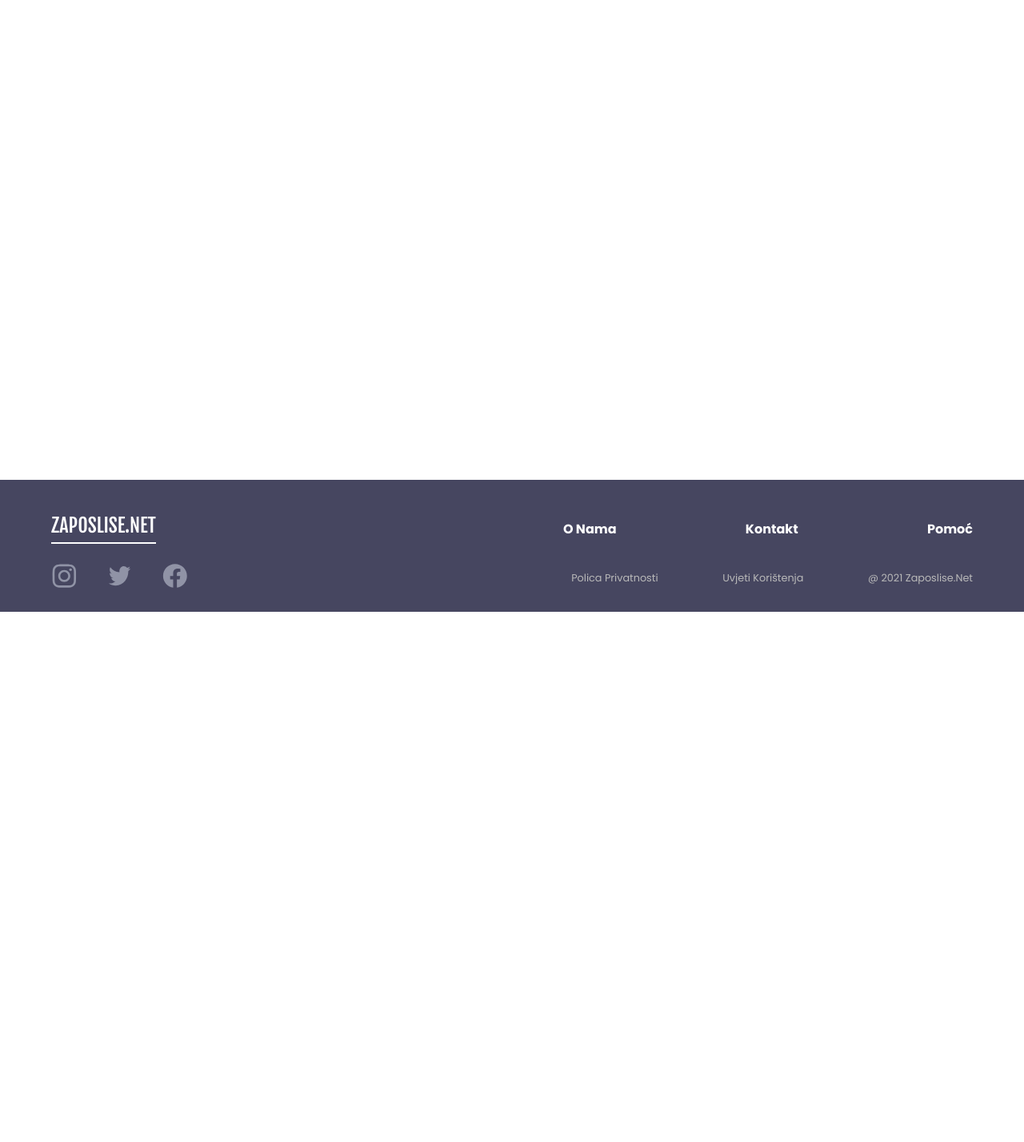
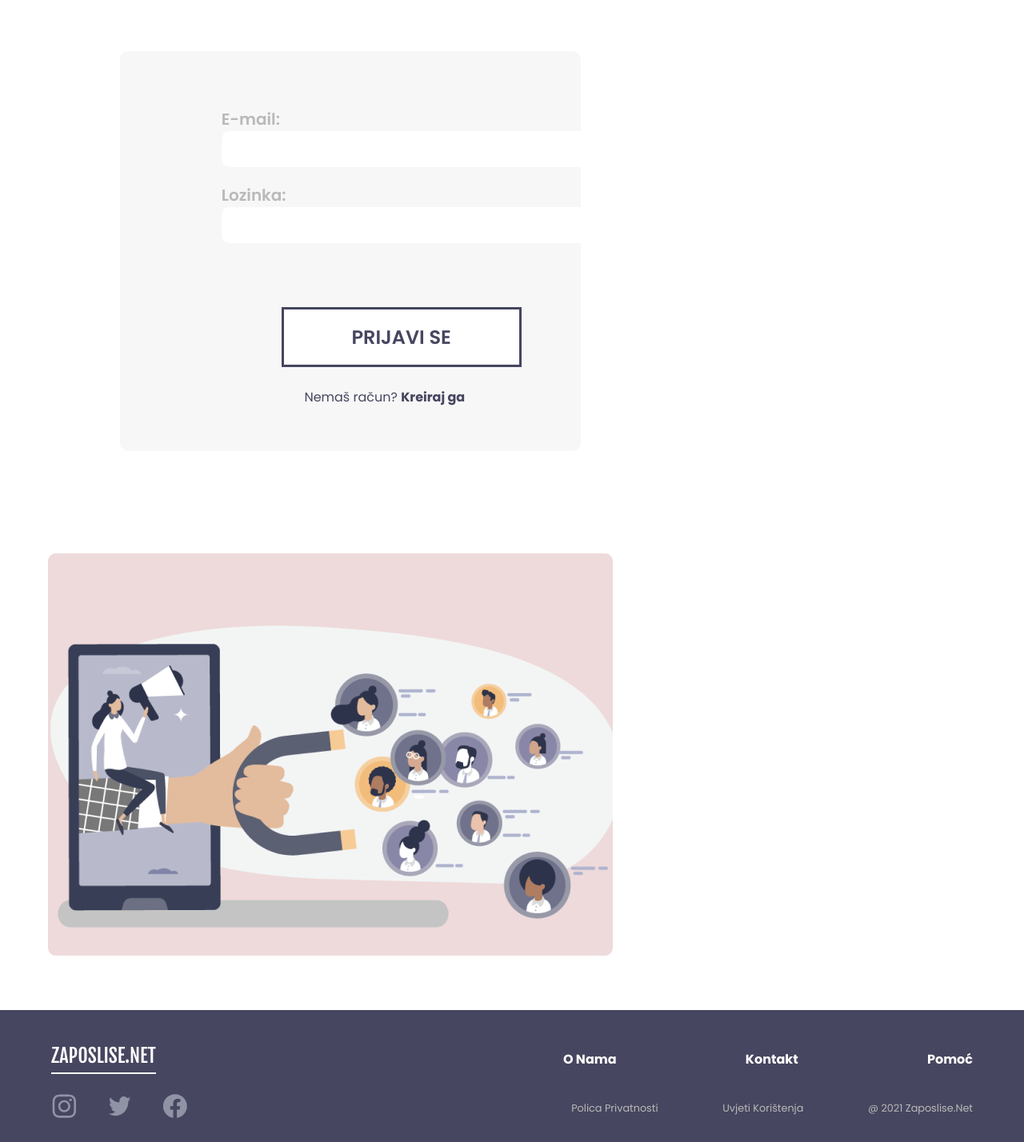
Before and after one commit to Zec-LST/Zaposli-Se-Net, a PHP site: page /auth/login.php in a window 1280 px wide. Shown: the part 95-1523 px from the top of the page at 80% size. Before the commit the page ends 860 px from the top, so only its background shows below. Run offline with PHP 8.4, Linux system fonts and the light colour scheme.

Commit message:
login layout done

```diff
--- a/auth/auth.css
+++ b/auth/auth.css
@@ -66,9 +66,10 @@
 
 .page-content {
   width: 100%;
-  height: 600px;
+  height: 700px;
 }
 
+/*REGISTRATION*/
 .registration-form {
   background-color: #F7F7F7;
   width: 80%;
@@ -134,6 +135,72 @@
   font-size: 16px;
   color: #464660;
   margin-left: 27%;
+}
+
+/*LOGIN*/
+.login-container {
+  overflow: hidden;
+}
+
+.login-left-container {
+  float: left;
+  background-color: #F7F7F7;
+  width: 45%;
+  height: 500px;
+  border-radius: 10px;
+  margin: 5% auto;
+  margin-left: 150px;
+  padding-top: 70px;
+}
+
+.login-right-container {
+  float: left;
+  margin: 5% auto;
+  margin-left: 60px;
+}
+
+.button-login {
+  text-align: center;
+  border: 3px solid #464660;
+  width: 300px;
+  height: 75px;
+  font-family: Poppins;
+  font-style: normal;
+  font-weight: 600;
+  font-size: 24px;
+  color: #464660;
+  background-color: white;
+  margin-top: 60px;
+  margin-left: 35%;
+}
+
+.login-text {
+  font-family: Poppins;
+  font-style: normal;
+  font-weight: normal;
+  font-size: 16px;
+  color: #464660;
+  margin-left: 40%;
+}
+
+.login-form label{
+  font-family: Poppins;
+  font-style: normal;
+  font-weight: 600;
+  font-size: 20px;
+  color: #B9B9B9;
+  margin-left: 22%;
+}
+
+.login-input {
+  border:0;
+  width: 500px;
+  height: 45px;
+  border-radius: 10px;
+  border-color: #FFFFFF;
+  background: #FFFFFF;
+  margin-bottom: 20px;
+  margin-left: 22%;
 }
 
 /* FOOTER */
--- a/auth/login.php
+++ b/auth/login.php
@@ -23,7 +23,27 @@
     </header>
 
     <div class="page-content">
-
+      <form class="login-form">
+        <div class="login-container">
+          <div class="login-left-container">
+            <p>
+              <label for="email">E-mail: </label> <br>
+              <input class="login-input" type="text" name="email" id="user_email" >
+            </p>
+            <p>
+              <label for="password">Lozinka: </label> <br>
+              <input class="login-input" type="text" name="password" id="user_password" >
+            </p>
+            <button type='button' aria-label='Pritisnuti za prijavu'
+              class='button-login'>PRIJAVI SE
+            </button>
+            <p class="login-text"><br>Nemaš račun?
+              <b>Kreiraj ga</b></p>
+          </div>
+          <div class="login-right-container">
+            <img class="login-photo" src="..\images\image-login.png">
+        </div>
+      </form>
     </div>
 
     <footer>
```
Also changed, not shown: images/image-login.png (added). Lines whose indentation alone changed are shown as unchanged.
